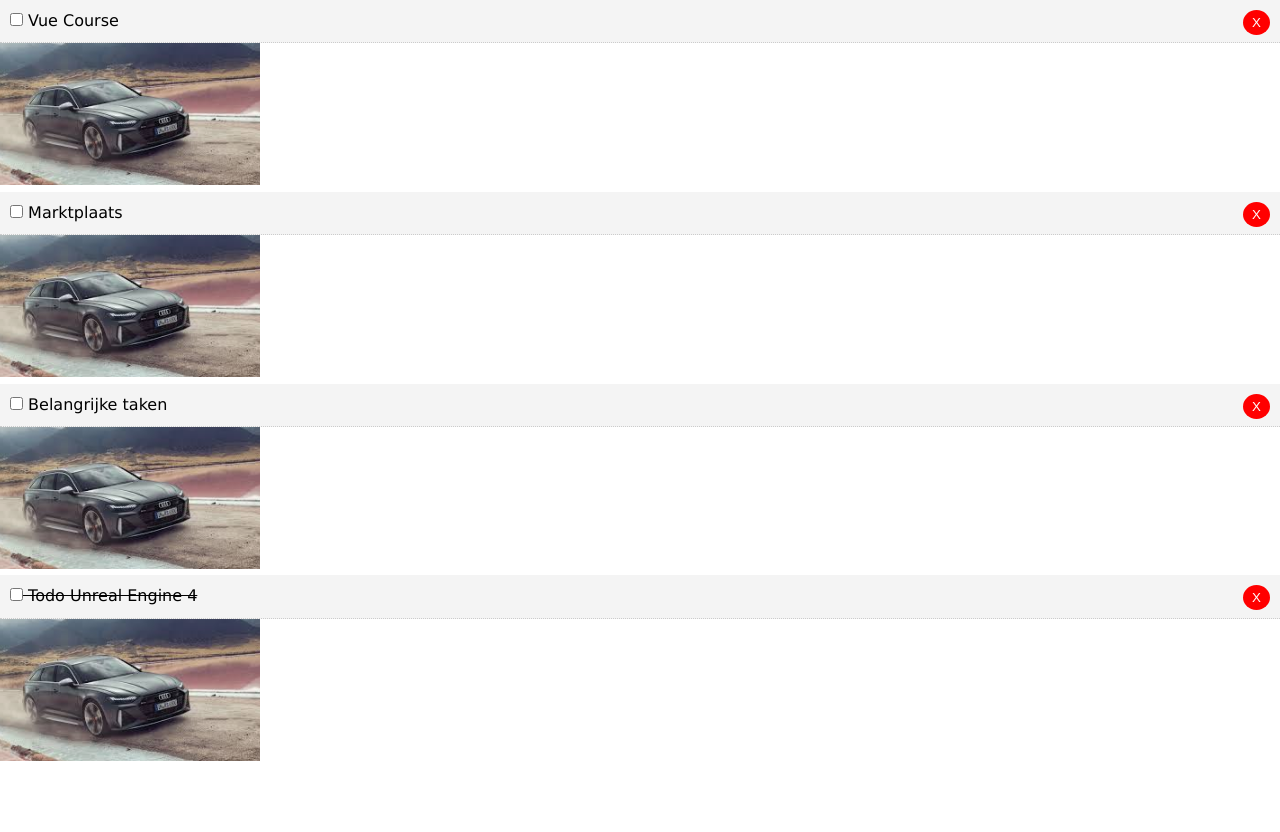
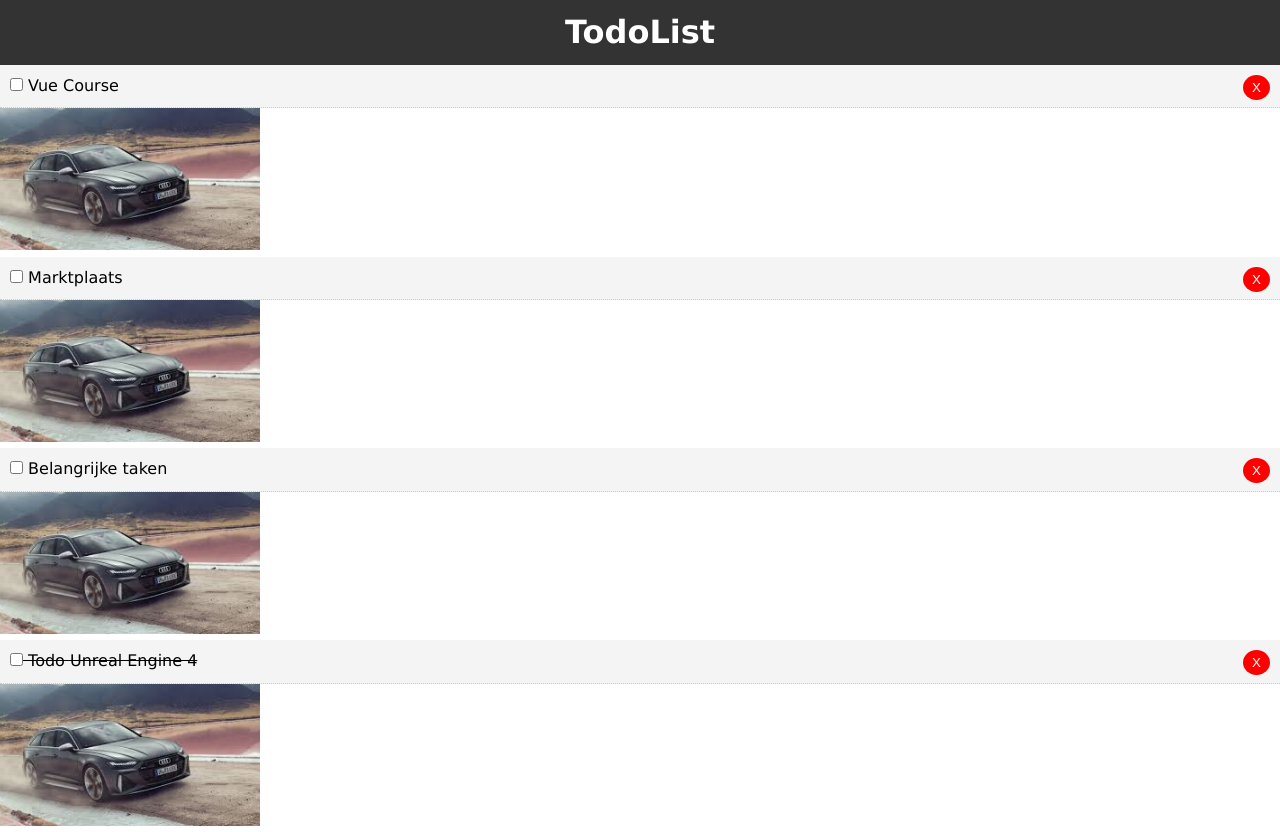
Before and after one commit to darksos34/vue_crash_course, a Vue app: page / in a window 1280 px wide. Before the commit the page ends 800 px from the top, so only its background shows below. Built offline with nearby package versions, Linux system fonts and the light colour scheme.

Commit message:
Update App.vue

```diff
--- a/src/App.vue
+++ b/src/App.vue
@@ -1,14 +1,17 @@
 <template>
   <div id="app">
+    <Header />
     <Todos v-bind:todos="todos" v-on:del-todo="deleteTodo" />
   </div>
 </template>
 
 <script>
 import Todos from "./components/Todos";
+import Header from "./components/layout/Header";
 export default {
   name: "App",
   components: {
+    Header,
     Todos,
   },
 
```
